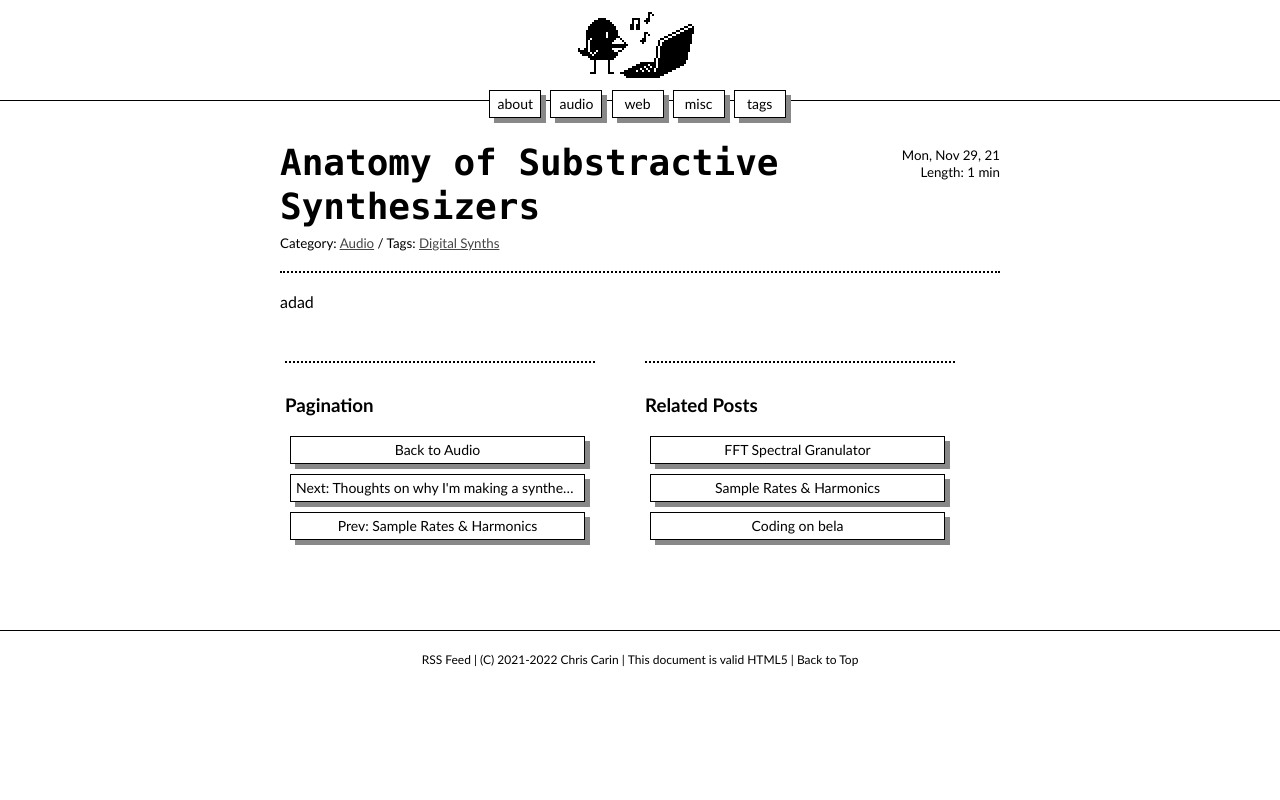
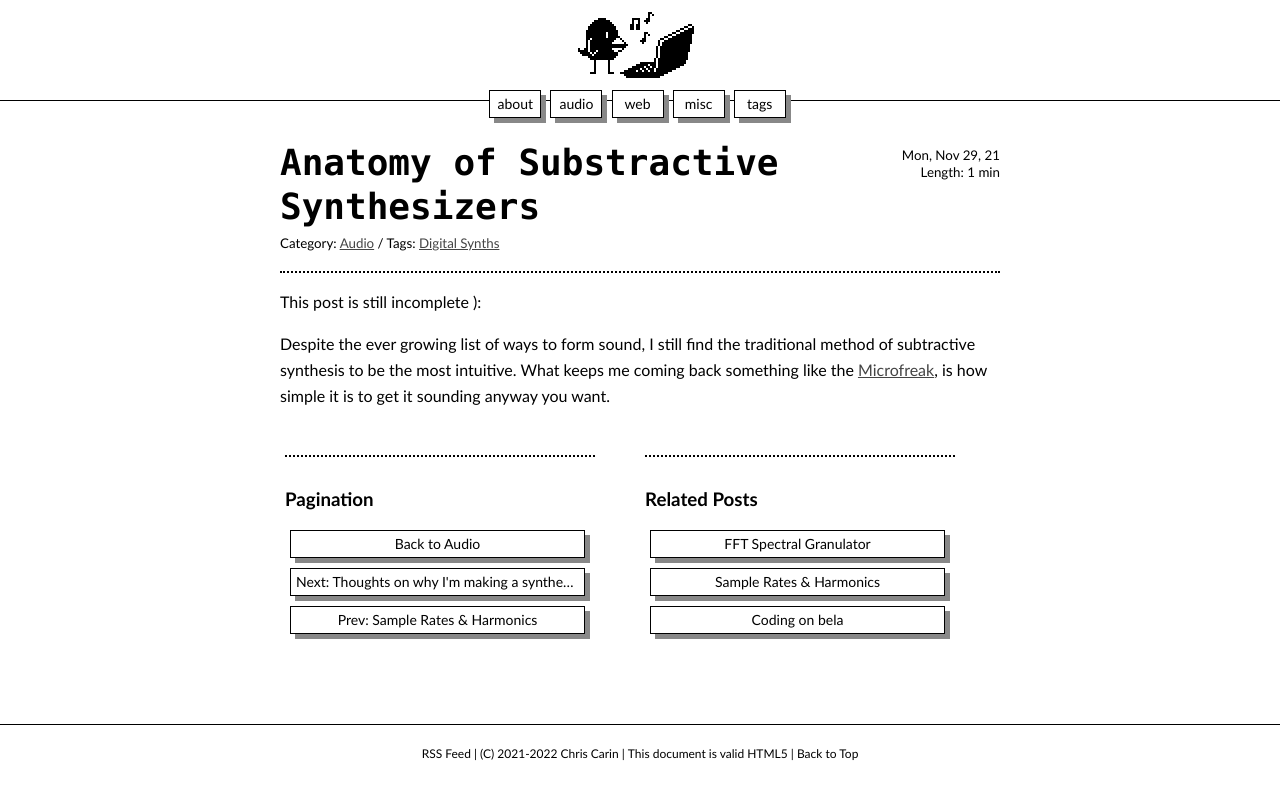
Before and after one commit to cheesoup/GRPH, a Jekyll site: the page built from _posts/2021-11-29-basic-anatomy-of-subtractive-synthesizers.md, in a window 1280 px wide. Shown: the top 800 px of the page. Built offline with Jekyll 4.4.1, drawn with Linux system fonts in a browser that asks for light colours.

Commit message:
New draft (it's public though cause lazy)

```diff
--- a/_posts/2021-11-29-basic-anatomy-of-subtractive-synthesizers.md
+++ b/_posts/2021-11-29-basic-anatomy-of-subtractive-synthesizers.md
@@ -5,4 +5,7 @@ tag: [Digital Synths]
 date: Nov. 29th, 2021
 categories: [Audio]
 ---
-adad
+
+This post is still incomplete ):
+
+Despite the ever growing list of ways to form sound, I still find the traditional method of subtractive synthesis to be the most intuitive. What keeps me coming back something like the [Microfreak](https://www.arturia.com/products/hardware-synths/microfreak/overview), is how simple it is to get it sounding anyway you want.
```
Also changed, not shown: _posts/2021-12-01-sample-rates-and-harmonics.md (+1 -2 lines), 9 other files.
